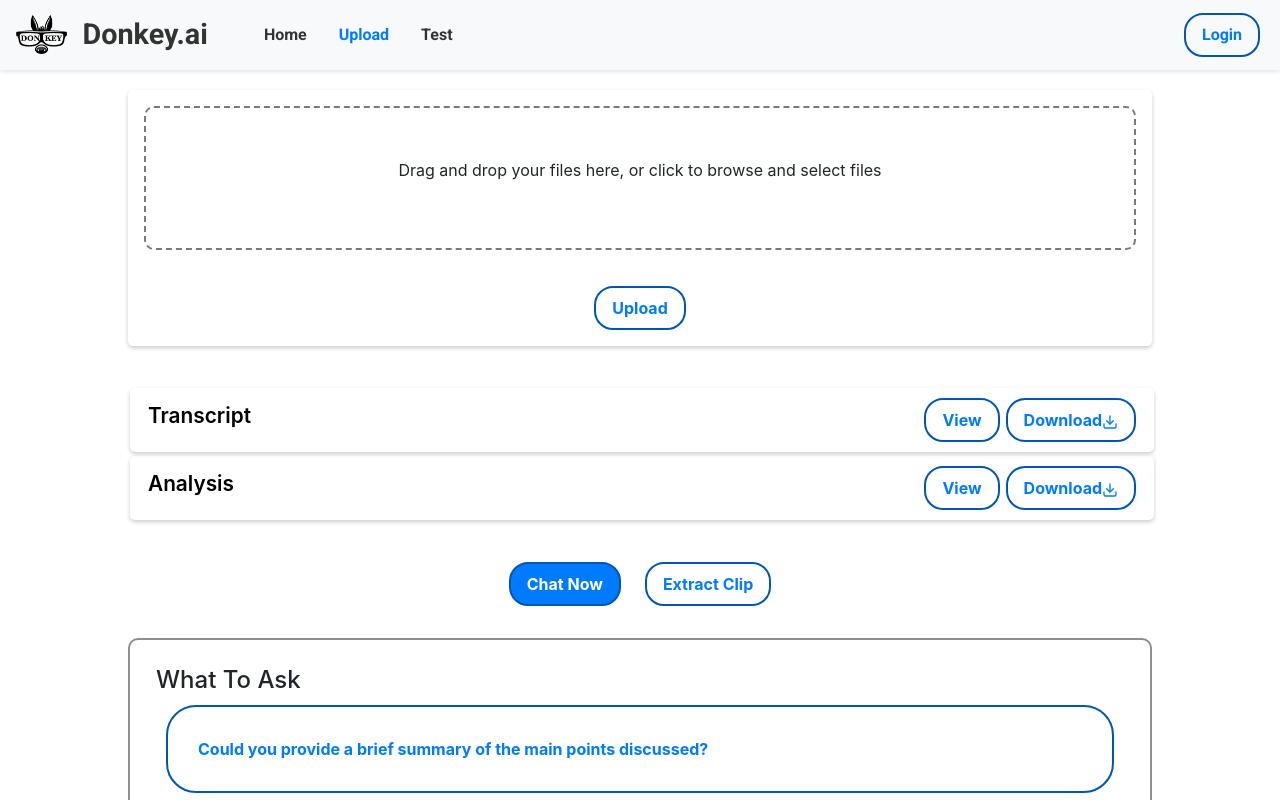
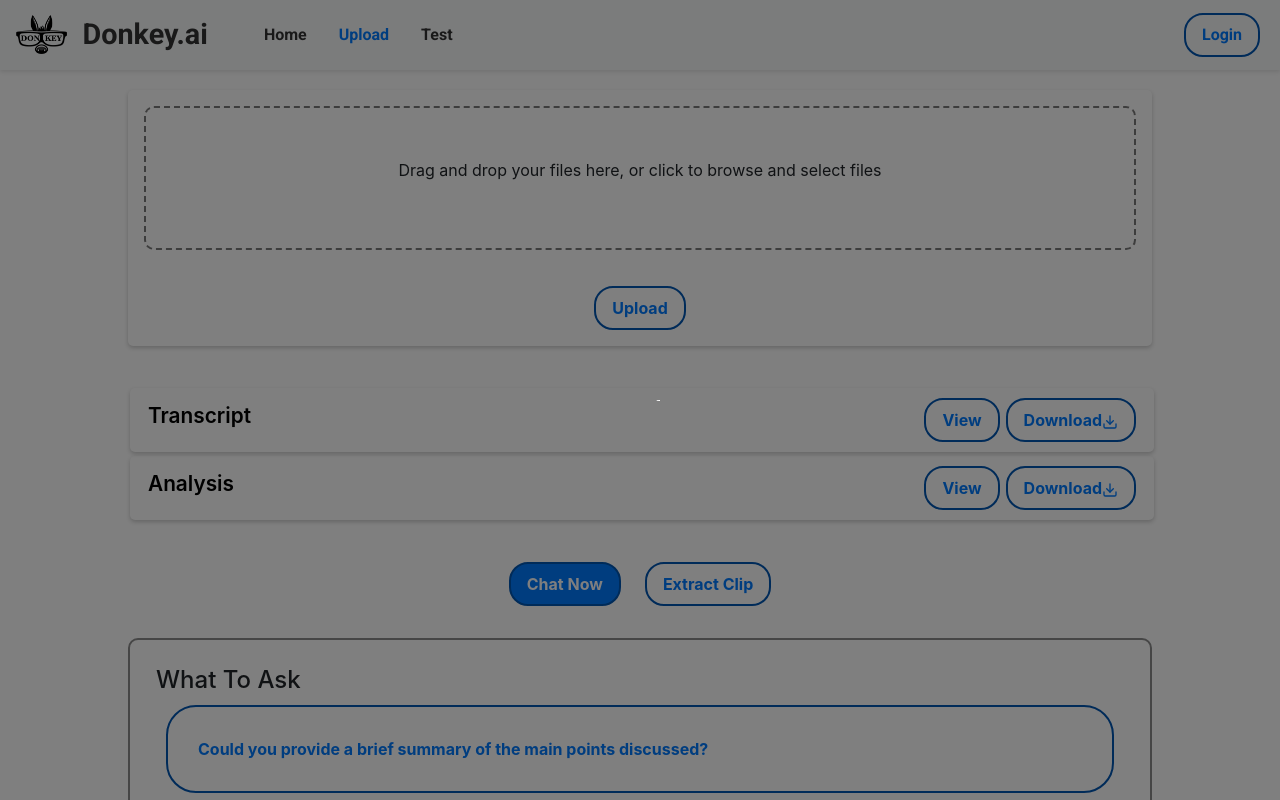
Before and after one commit to 499-Donkey/Donkey.ai, a React (Create React App) app in the folder client/: page /upload in a window 1280 px wide. Both pictures are taken after a click on the button "Upload". Shown: the top 800 px of the page. Built offline with nearby package versions, Linux system fonts and the light colour scheme.

Commit message:
improve layout(still working)

```diff
--- a/client/package.json
+++ b/client/package.json
@@ -4,6 +4,9 @@
   "private": true,
   "proxy": "http://localhost:5001",
   "dependencies": {
+    "@emotion/react": "^11.11.4",
+    "@emotion/styled": "^11.11.5",
+    "@mui/material": "^5.15.17",
     "@testing-library/jest-dom": "^5.17.0",
     "@testing-library/react": "^13.4.0",
     "@testing-library/user-event": "^13.5.0",
--- a/client/src/components/navbar.tsx
+++ b/client/src/components/navbar.tsx
@@ -17,9 +17,6 @@ const Navbar = () => {
   const [userImage, setUserImage] = useState(userDefaultImage);
 
 
-
-
-
   // Generate user initials from username
   const userInitials = userName?.charAt(0).toUpperCase();
 
@@ -28,16 +25,16 @@ const Navbar = () => {
     try {
         await logout();
         localStorage.clear();
-        setShowModal(true); // 显示登出成功的弹窗
+        setShowModal(true);
         setTimeout(() => {
-            setShowModal(false); // 2秒后自动关闭弹窗
-            navigate('/'); // 重定向到首页
+            setShowModal(false);
+            navigate('/');
         }, 900);
     } catch (error) {
         console.error('Logout failed:', error);
         setShowModal(true);
         setTimeout(() => {
-            setShowModal(false);  // 即使失败也关闭窗口
+            setShowModal(false);
         }, 900);
     }
 };
--- a/client/src/pages/upload.tsx
+++ b/client/src/pages/upload.tsx
@@ -4,6 +4,9 @@ import "../styles/upload.css";
 import { getChatResponse } from "../network/chats_api";
 import { FiTrash2, FiDownload } from "react-icons/fi";
 import { Message } from "../models/message";
+import Backdrop from '@mui/material/Backdrop';
+import CircularProgress from '@mui/material/CircularProgress';
+import Button from '@mui/material/Button';
 
 
 const PreQuestions = [
@@ -62,6 +65,7 @@ const Upload: React.FC = () => {
   });
   const { messages, history } = userEnterState;
   const [videoUrl, setVideoUrl] = useState<string | null>(null);
+  const [loading, setLoading] = useState<boolean>(false);
 
   useEffect(() => {
     setInitialization();
@@ -99,6 +103,8 @@ const Upload: React.FC = () => {
   const UploadSubmit = async (event: React.FormEvent) => {
     event.preventDefault();
 
+    setLoading(true);
+
     if (filesList.length === 0) {
       alert("Please select a file to upload.");
       return;
@@ -125,6 +131,9 @@ const Upload: React.FC = () => {
       }
     } catch (error: any) {
       console.error("Authentication error:", error);
+    }
+    finally {
+      setLoading(false);
     }
   };
 
@@ -259,9 +268,17 @@ const Upload: React.FC = () => {
             </li>
           ))}
         </ul>
-        <button className="button" type="button" onClick={UploadSubmit}>
-          Upload
-        </button>
+
+        <div>
+        <button className="button" type="button" onClick={UploadSubmit}>Upload</button>
+        {loading?
+        <Backdrop
+        sx={{ color: '#fff', zIndex: (theme) => theme.zIndex.drawer + 1 }}open>
+        <CircularProgress color="inherit" />
+        </Backdrop>
+        :null}
+        </div>
+
       </div>
 
       <div className="result-container">
```
Also changed, not shown: 1 other file (tests, documents, lock files or other folders).
